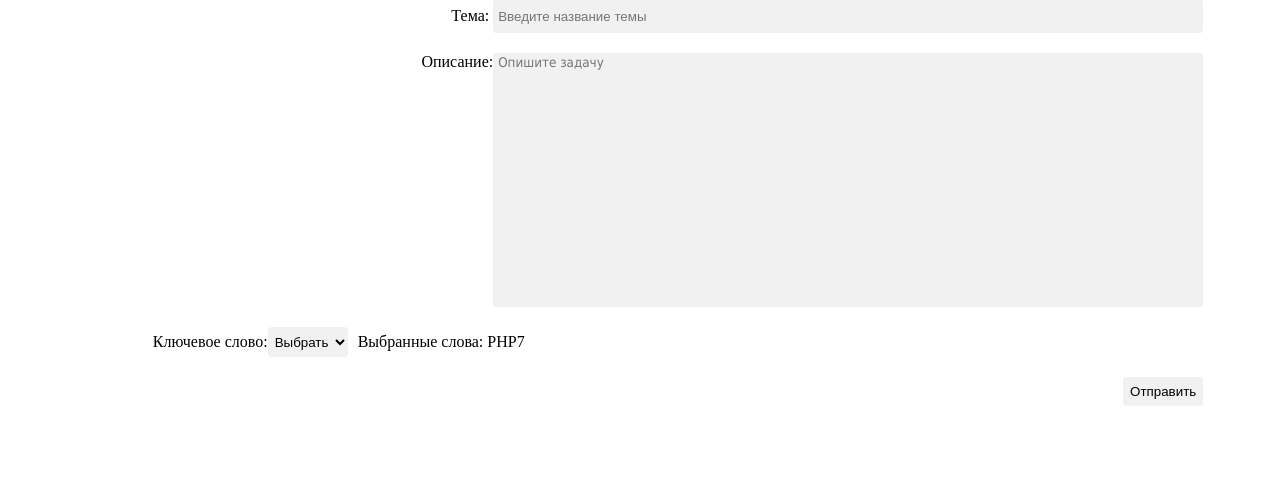
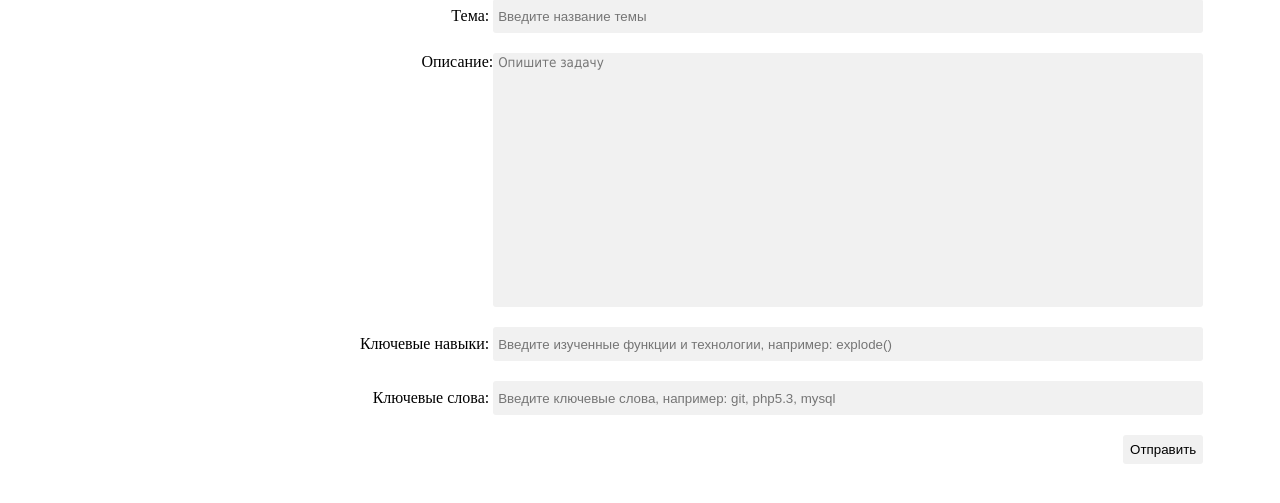
Before and after one commit to OlegKochiev/my_web-diary, a PHP site: page /createtask.html in a window 1280 px wide. Shown: the part 21-524 px from the top of the page. Run offline with PHP 8.4, Linux system fonts and the light colour scheme.

Commit message:
1 - запись и получение данных из бд, 2 -

```diff
--- a/dest/createtask.html
+++ b/dest/createtask.html
@@ -10,7 +10,7 @@
 <body>
 
     <main class="main">
-        <form action="" method="post" class="form wrapper">
+        <form action="createtask.php" method="post" class="form wrapper">
             <div class="theme">
                 <label for="theme">
                     Тема:
@@ -26,19 +26,16 @@
                 <textarea name="task-description"  placeholder="Опишите задачу" id="" value=""></textarea>
             </div>
             <div class="keyfunctions">
-                <label for=""></label>
+                <label for="theme">
+                    Ключевые навыки:
+                </label>
+                <input type="text" name="keyfunctions" id="" placeholder="Введите изученные функции и технологии, например: explode()">
             </div>
-            <div class="keywords">
-                <label for="chooseKeywords">
-                    Ключевое слово:
+            <div class="choosekeywords">
+                <label for="keywords">
+                    Ключевые слова:
                 </label>
-                <select name="chooseKeywords[]" id="">
-                    <option value="" hidden disabled selected>Выбрать</option>
-                    <option value="">keyword</option>
-                </select>
-                <label for="chooseKeywords">
-                    Выбранные слова: PHP7
-                </label>
+                <input type="text" name="keywords" id="" placeholder="Введите ключевые слова, например: git, php5.3, mysql">
             </div>
             <input type="submit" value="Отправить">
         </form>
--- a/dest/css/createtask.css
+++ b/dest/css/createtask.css
@@ -3,8 +3,7 @@
   margin: 0; }
 
 .main {
-  width: 100%;
-  height: 100%; }
+  width: 100%; }
 
 .wrapper {
   width: 88vw;
@@ -16,19 +15,11 @@
   flex-direction: column;
   justify-content: space-around;
   align-items: flex-end; }
-  .form .theme input {
-    margin-bottom: 20px;
-    padding: 2px 5px;
-    width: 700px;
-    height: 30px;
-    border: none;
-    border-radius: 3px;
-    background-color: #f1f1f1;
-    outline: 0; }
   .form .task-description {
     display: flex;
     flex-direction: row;
-    justify-content: flex-end; }
+    justify-content: flex-end;
+    margin-bottom: 20px; }
     .form .task-description textarea {
       padding: 2px 5px;
       width: 700px;
@@ -39,23 +30,16 @@
       border-radius: 3px;
       font-family: tahoma;
       resize: none; }
-  .form .keywords {
-    margin-left: 76px;
-    margin-top: 20px;
-    align-self: flex-start;
-    display: flex;
-    flex-direction: row;
-    align-items: center; }
-    .form .keywords select {
-      margin-right: 10px;
-      padding: 3px;
-      border: none;
-      background-color: #f1f1f1;
-      height: 30px;
-      border-radius: 4px;
-      outline: none; }
+  .form .keyfunctions input, .form .choosekeywords input, .form .theme input {
+    margin-bottom: 20px;
+    padding: 2px 5px;
+    width: 700px;
+    height: 30px;
+    border: none;
+    border-radius: 3px;
+    background-color: #f1f1f1;
+    outline: 0; }
   .form input[type='submit'] {
-    margin-top: 20px;
     padding: 7px 7px;
     border: none;
     border-radius: 3px;
--- a/dest/css/style.css
+++ b/dest/css/style.css
@@ -14,10 +14,12 @@
   margin-top: 5px; }
 
 .task {
+  margin-bottom: 50px;
   display: flex;
   flex-direction: column;
   justify-content: space-between;
-  align-items: stretch; }
+  align-items: stretch;
+  background-color: #f9f9f9; }
   .task .date-theme {
     min-height: 40px;
     padding: 0 10px;
```
Also changed, not shown: dest/core.php (added, +30 -0 lines), dest/createtask.php (added, +26 -0 lines), dest/index.php (+27 -12 lines).
